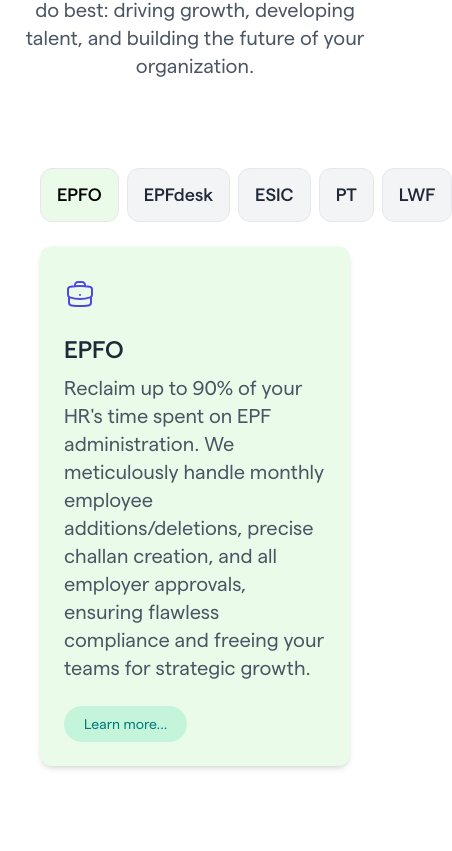
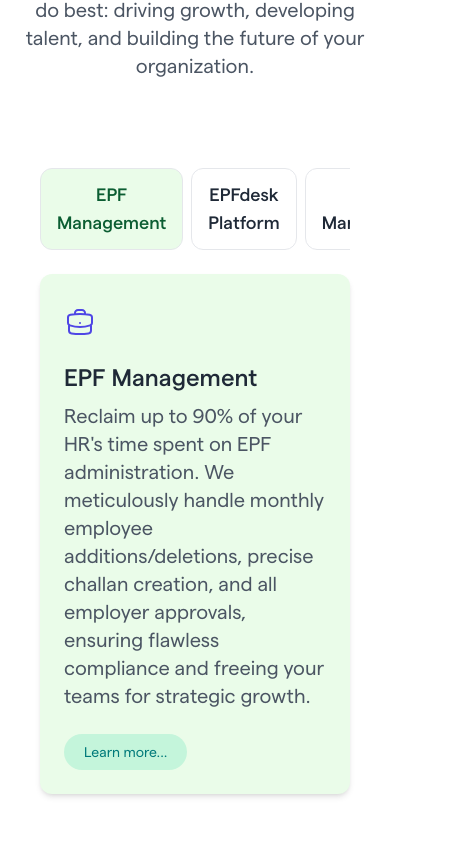
Before and after one commit to greatby/EPFdesk_V2, a React (Vite) app: page / in a window 390 px wide. Shown: the part 2133-2984 px from the top of the page, 452 px wide, since content can reach past the window. Built offline with nearby package versions, Linux system fonts and the light colour scheme.

Commit message:
Responsive issue fixed and other minor code issues

```diff
--- a/src/App.jsx
+++ b/src/App.jsx
@@ -20,6 +20,7 @@
 import LatticeTabs from "./components/latticeTabs";
 import { dummyCards, slidesLanding } from "../utils/data";
 import LatticeSlider from "./components/latticeSlider";
+import ScrollSyncComponent from "./components/scrollSyncComponent";
 
 function App() {
   return (
@@ -52,6 +53,7 @@
             <CustomerCarousel />
             <LimitedCapacitySection />
             {/* <LatticeTabs cards={dummyCards}/> */}
+            {/* <ScrollSyncComponent /> */}
           </Layout>
         }
       />
--- a/src/components/customerCarousel.jsx
+++ b/src/components/customerCarousel.jsx
@@ -38,6 +38,7 @@
       "With our teams spread across India handling large contracts subject to strict audits, EPFDesk.com has been instrumental in maintaining our 100% audit success rate. As we scale nationwide, they seamlessly handle new state registrations, employee linking, and all statutory compliance requirements.",
     bgColor: "#fceff1",
   },
+
 ];
 
 const TestimonialSlider = () => {
@@ -115,7 +116,7 @@
           <FaChevronRight className="size-5 text-gray-600" />
         </button>
       </div> */}
-      <div className="max-w-7xl mx-auto px-4 py-4 overflow-hidden">
+      <div className="max-w-7xl md:max-w-[105rem] lg:max-w-[105rem] mx-auto px-4 py-4 overflow-hidden">
         {/* {isReady && (
           <Swiper
             modules={[Pagination]}
@@ -178,6 +179,8 @@
               640: { slidesPerView: 1.4 },
               768: { slidesPerView: 2 },
               1024: { slidesPerView: 3 },
+              1326:{ slidesPerView: 3 },
+              1400:{slidesPerView: slides.length}
             }}
             className="!overflow-visible"
           >
--- a/src/components/latticeSlider.jsx
+++ b/src/components/latticeSlider.jsx
@@ -84,7 +84,7 @@
 
   return (
     <section className="py-12 bg-white">
-      <div className="max-w-7xl mx-auto px-4 overflow-hidden">
+      <div className="max-w-7xl md:max-w-[110rem] lg:max-w-[110rem] mx-auto px-4 overflow-hidden">
         <h2 className="text-3xl font-bold text-center mb-16">{sectionTitle}</h2>
         <h3 className="text-2xl font-bold mb-8 text-center md:text-left">
           {sectionSubtitle}
@@ -105,12 +105,14 @@
               640: { slidesPerView: 1.4 },
               768: { slidesPerView: 2 },
               1024: { slidesPerView: 3 },
+              1326:{ slidesPerView: 3 },
+              1400:{slidesPerView: items.length}
             }}
             className="!overflow-visible"
           >
             {items.map((slide, index) => (
               <SwiperSlide key={index} className="!h-auto">
-                <div className="w-full sm:w-[320px] md:w-[360px] lg:w-[386px] mx-auto bg-gray-50 rounded-xl overflow-hidden shadow-md h-full flex flex-col">
+                <div className="w-full sm:w-[320px] md:w-[360px] lg:w-[410px] mx-auto bg-gray-50 rounded-xl overflow-hidden shadow-md h-full flex flex-col">
                   <div className="aspect-square w-full bg-gray-100 overflow-hidden">
                     <img
                       src={slide.img}
--- a/src/components/limitedCapacitySection.jsx
+++ b/src/components/limitedCapacitySection.jsx
@@ -52,7 +52,7 @@
           {/* Left Big Card */}
           <div className="bg-[#eafce9] rounded-2xl shadow-md hover:shadow-lg transition p-6 flex flex-col md:flex-row items-center gap-6">
             {/* <img
-              src="https://via.placeholder.com/300x180.png?text=Reviews+and+Feedback"
+              src="/images/bj7.png"
               alt="Main Banner"
               className="rounded-xl w-full md:w-1/2 object-cover"
             /> */}
--- /dev/null
+++ b/src/components/scrollSyncComponent.jsx
@@ -0,0 +1,87 @@
+import React, { useState, useRef, useEffect } from "react";
+const data = [
+  {
+    title: "Expertise",
+    description:
+      "Our team combines deep portal expertise with on-ground EPFO office experience and proven audit handling capabilities.",
+  },
+  {
+    title: "Compliance",
+    description:
+      "We track and implement regulatory changes in real time to ensure you’re always compliant without lifting a finger.",
+  },
+  {
+    title: "Automation",
+    description:
+      "Our platform automates all filings, follow-ups, and escalations, reducing delays and manual dependencies.",
+  },
+  {
+    title: "Support",
+    description:
+      "Get expert human support when automation isn't enough — we handle edge cases and exceptions manually.",
+  },
+];
+
+const StickyScrollSections = ({ items }) => {
+  const [activeIndex, setActiveIndex] = useState(0);
+  const sectionRefs = useRef([]);
+
+  useEffect(() => {
+    const observer = new IntersectionObserver(
+      (entries) => {
+        entries.forEach((entry) => {
+          if (entry.isIntersecting && entry.intersectionRatio >= 0.5) {
+            const index = parseInt(entry.target.dataset.index);
+            setActiveIndex(index);
+          }
+        });
+      },
+      {
+        threshold: 0.5,
+      }
+    );
+
+    sectionRefs.current.forEach((ref) => {
+      if (ref) observer.observe(ref);
+    });
+
+    return () => observer.disconnect();
+  }, []);
+
+  return (
+    <div className="flex max-w-6xl mx-auto px-4 md:px-10 py-16 h-full">
+      {/* Left Column (Sticky Title) */}
+      <div className="w-1/3 hidden md:block">
+        <div className="sticky top-32">
+          <h2 className="text-3xl font-bold text-gray-800">
+            {data[activeIndex].title}
+          </h2>
+        </div>
+      </div>
+
+      {/* Right Column (Scrollable Content) */}
+      <div className="w-full md:w-2/3 flex flex-col gap-40">
+        {data.map((item, index) => (
+          <section
+            key={index}
+            data-index={index}
+            ref={(el) => (sectionRefs.current[index] = el)}
+            className="min-h-screen flex items-center"
+          >
+            <div>
+              {/* Mobile title */}
+              <h3 className="text-2xl font-semibold text-gray-800 md:hidden mb-2">
+                {item.title}
+              </h3>
+              <p className="text-lg text-gray-700 leading-relaxed">
+                {item.description}
+              </p>
+            </div>
+          </section>
+        ))}
+      </div>
+    </div>
+  );
+};
+
+export default StickyScrollSections;
--- a/src/components/serviceCards.jsx
+++ b/src/components/serviceCards.jsx
@@ -13,49 +13,54 @@
 
 const services = [
   {
-    title: "EPFO",
+    title: "EPF Management",
     description:
       "Reclaim up to 90% of your HR's time spent on EPF administration. We meticulously handle monthly employee additions/deletions, precise challan creation, and all employer approvals, ensuring flawless compliance and freeing your teams for strategic growth.",
     icon: <BriefcaseIcon className="w-8 h-8 text-indigo-600" />,
     link: "/epf",
     bgColor: "#eafce9",
+    textClr: "#0b5d32",
   },
   {
-    title: "EPFdesk",
+    title: "EPFdesk Platform",
     description:
       "Say goodbye to endless employee EPF queries. Our unique EPF Desk platform offers a direct, transparent channel for your workforce to resolve all their EPF issues. Our on-ground experts handle everything from status updates to complex EPFO interactions, allowing your HR to focus on core employee engagement.",
     icon: <BriefcaseIcon className="w-8 h-8 text-indigo-600" />,
     link: "/epfDesk",
     bgColor: "#fffae6",
+    textClr: "#fca326bd",
   },
   {
-    title: "ESIC",
+    title: "ESIC Management",
     description:
       "Navigate the complexities of Employee State Insurance with ease. We meticulously handle all monthly ESIC contributions, filings, and regulatory updates, ensuring your complete adherence and freeing your team from this critical statutory burden.",
     icon: <UserGroupIcon className="w-8 h-8 text-teal-600" />,
     link: "/esic",
     bgColor: "#f8f0ff",
+    textClr: "#0b5cad",
   },
   {
-    title: "PT",
+    title: "PT Solutions",
     description:
       "Eliminate the headaches of varying state-specific Professional Tax laws. We provide accurate calculation, timely remittance, and meticulous filing for all applicable states, guaranteeing your PT compliance is always precise and penalty-free.",
     icon: <DocumentTextIcon className="w-8 h-8 text-rose-600" />,
     link: "/pt",
     bgColor: "#fff",
+    textClr: "#000",
   },
   {
-    title: "LWF",
+    title: "LWF Management",
     description:
       "Ensure flawless adherence to Labour Welfare Fund obligations across all your locations. We manage the diverse state-specific rates and periodic filings for LWF, simplifying this often-overlooked statutory requirement for your business.",
     icon: <BuildingOffice2Icon className="w-8 h-8 text-amber-600" />,
     link: "/lwf",
     bgColor: "#f8f0ff",
+    textClr: "#5943b6",
   },
 ];
 
 const ServiceCards = () => {
-    const [activeIndex, setActiveIndex] = useState(0);
+  const [activeIndex, setActiveIndex] = useState(0);
   const navigate = useNavigate();
   const handleNavigation = (link) => {
     // Scroll to the top of the page before navigating
@@ -108,17 +113,24 @@
             </div>
           ))}
         </div> */}
-        <div className="max-w-4xl mx-auto px-4 py-10 grid grid-cols-1 md:grid-cols-4 gap-6">
+        <div className="max-w-6xl mx-auto px-4 py-10 grid grid-cols-1 md:grid-cols-4 gap-6">
           {/* Left Tabs */}
-          <div className="flex flex-row md:flex-col lg:flex-col gap-2 md:col-span-1 justify-between">
+          <div className="flex overflow-x-auto flex-row md:flex-col lg:flex-col gap-2 md:col-span-1 justify-between">
             {services.map((slide, index) => (
+
               <button
                 key={index}
                 onClick={() => setActiveIndex(index)}
+                style={
+                  index === activeIndex
+                    ? {
+                        backgroundColor: services[activeIndex].bgColor,
+                        color: services[activeIndex].textClr,
+                      }
+                    : {}
+                }
                 className={`text-center px-4 py-3 text-lg font-semibold rounded-xl border transition-colors duration-300 ${
-                  index === activeIndex
-                    ? `bg-[${services[activeIndex].bgColor}] text-black`
-                    : "bg-gray-100 text-gray-800 hover:bg-gray-200"
+                  index === activeIndex ? "" : "bg-white text-gray-800"
                 }`}
               >
                 {slide.title}
```
